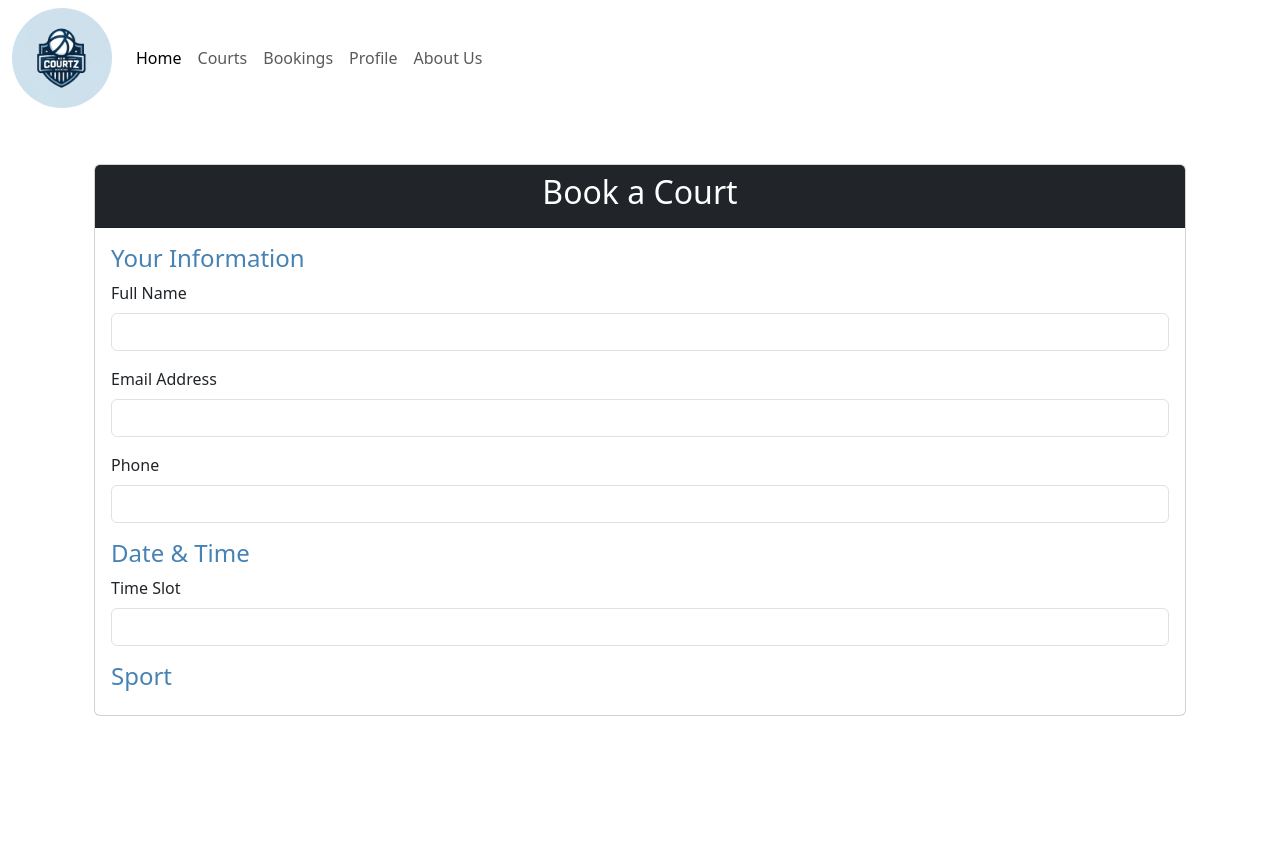
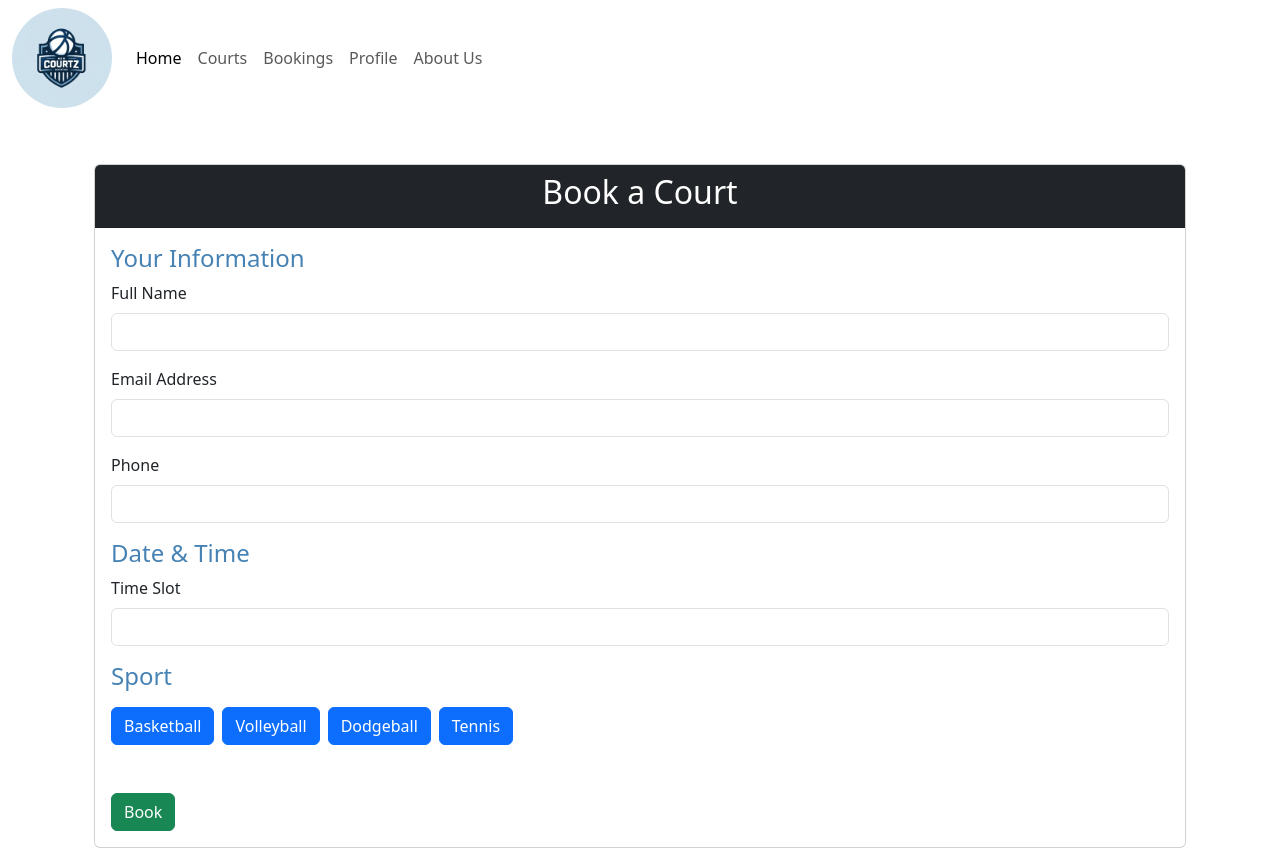
Before and after one commit to SRESamuel/NowCourtz, an Angular app: page /booking in a window 1280 px wide. Before the commit the page ends 800 px from the top, so only its background shows below. Built offline with nearby package versions, Linux system fonts and the light colour scheme.

Commit message:
Added to booking page - sport options and book button. Still need to add the functionality.

```diff
--- a/src/app/components/bookingpage/bookingpage.component.html
+++ b/src/app/components/bookingpage/bookingpage.component.html
@@ -1,4 +1,4 @@
-<div class="container-fluid mt-5">
+<div class="container-fluid mt-5" xmlns="http://www.w3.org/1999/html">
   <div class="container ">
     <div class="container">
 <div class="card">
@@ -55,7 +55,23 @@
 
       <h4 style="color:steelblue">Sport</h4>
 
+      <div class="mt-3">
+      <input type="checkbox" class="btn-check" id="btnBasketball" autocomplete="off">
+      <label class="btn btn-primary" for="btnBasketball">Basketball</label>
+      <span style="margin-left: 8px;"></span>
+      <input type="checkbox" class="btn-check" id="btnVolleyball" autocomplete="off">
+      <label class ="btn btn-primary" for="btnVolleyball">Volleyball</label>
+      <span style="margin-left: 8px;"></span>
+      <input type="checkbox" class="btn-check" id="btnDodgeball" autocomplete="off">
+      <label class="btn btn-primary" for="btnDodgeball">Dodgeball</label>
+      <span style="margin-left: 8px;"></span>
+      <input type="checkbox" class="btn-check" id="btnTennis" autocomplete="off">
+      <label class="btn btn-primary" for="btnTennis">Tennis</label>
+      </div>
 
+      <div class="mt-5">
+      <button type="button" id="btnBook" class="btn btn-success" (click)="onBookClick()">Book</button>
+      </div>
     </form>
 
 </div>
--- a/src/app/components/bookingpage/bookingpage.component.ts
+++ b/src/app/components/bookingpage/bookingpage.component.ts
@@ -19,4 +19,7 @@ export class BookingpageComponent {
   MIN_LENGTH = 5;
 
 
+  onBookClick() {
+
+  }
 }
```
